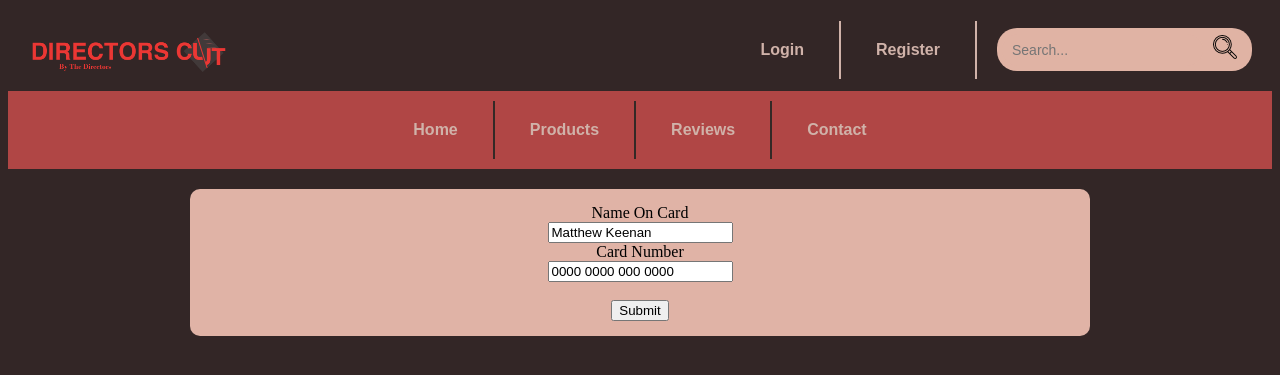
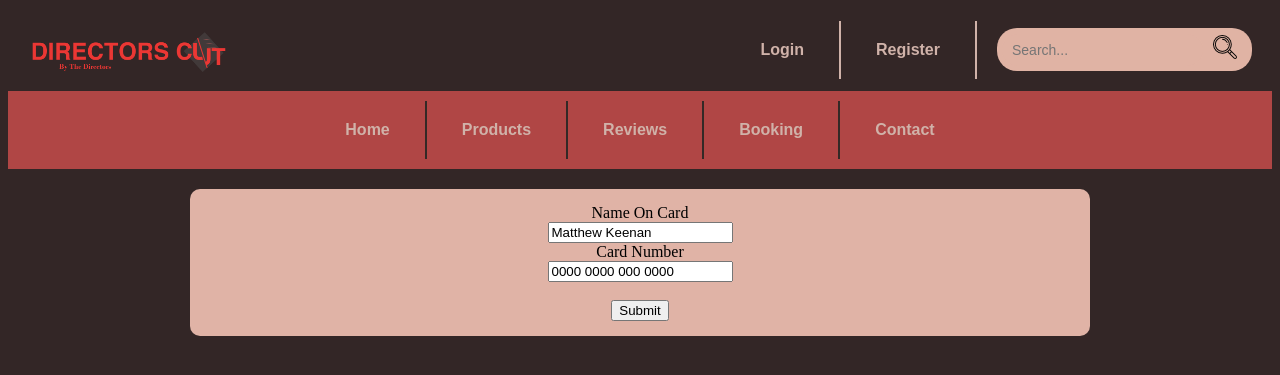
Before and after one commit to MattJphK/SoftwareEng_ClientSide_Project, a PHP site: page /Booking.php in a window 1280 px wide. Shown: the top 375 px of the page. Run offline with PHP 8.4, Linux system fonts and the light colour scheme.

Commit message:
booking li

```diff
--- a/Booking.php
+++ b/Booking.php
@@ -41,6 +41,7 @@ $desc1 = "One of Quentin Tarantino Best Films about a heist gone wrong. Creates
         <li><a href="index.php">Home</a></li>
         <li><a href="ProductDesc.php">Products</a></li>
         <li><a href="Review.php">Reviews</a></li>
+        <li><a href="Booking.php">Booking</a></li>
         <li><a href="">Contact</a></li>
     </ul>
 </div>
--- a/ProductDesc.php
+++ b/ProductDesc.php
@@ -41,6 +41,7 @@ $desc1 = "One of Quentin Tarantino Best Films about a heist gone wrong. Creates
         <li><a href="index.php">Home</a></li>
         <li><a href="ProductDesc.php">Products</a></li>
         <li><a href="Review.php">Reviews</a></li>
+        <li><a href="Booking.php">Booking</a></li>
         <li><a href="">Contact</a></li>
     </ul>
 </div>
--- a/Review.php
+++ b/Review.php
@@ -41,6 +41,7 @@ $desc1 = "One of Quentin Tarantino Best Films about a heist gone wrong. Creates
         <li><a href="index.php">Home</a></li>
         <li><a href="ProductDesc.php">Products</a></li>
         <li><a href="Review.php">Reviews</a></li>
+        <li><a href="Booking.php">Booking</a></li>
         <li><a href="">Contact</a></li>
     </ul>
 </div>
--- a/index.php
+++ b/index.php
@@ -38,6 +38,7 @@
         <li><a href="index.php">Home</a></li>
         <li><a href="ProductDesc.php">Products</a></li>
         <li><a href="Review.php">Reviews</a></li>
+        <li><a href="Booking.php">Booking</a></li>
         <li><a href="">Contact</a></li>
     </ul>
 </div>
```
